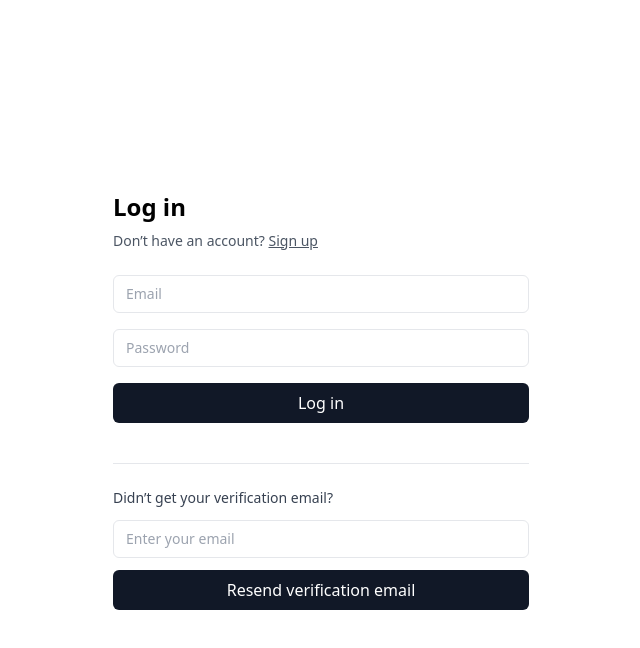
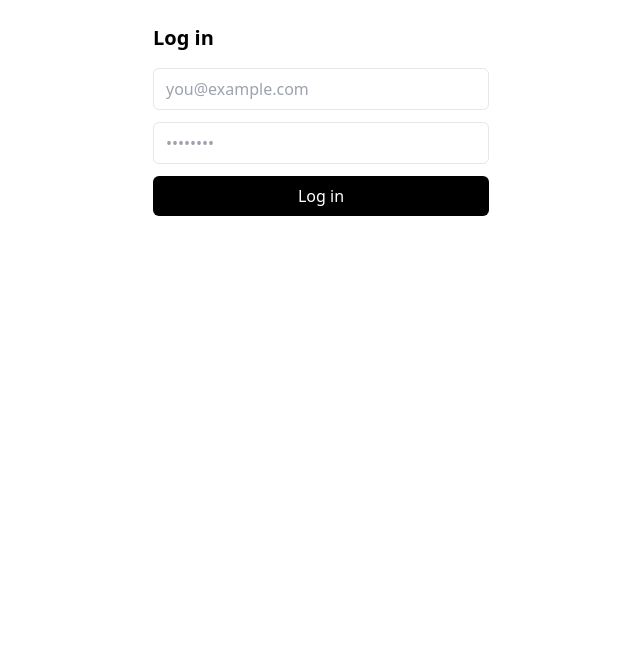
Before and after one commit to begintolern/Linkmint, a Next.js app: page /login in a window 1280 px wide. Shown: the top 648 px of the page, without its empty margins (319-959 px from the left). Built offline with nearby package versions, Linux system fonts and the light colour scheme.

Commit message:
Finalize middleware & login to ensure session cookie sets

```diff
--- a/app/login/page.tsx
+++ b/app/login/page.tsx
@@ -1,128 +1,50 @@
 // app/login/page.tsx
 "use client";
 
-import { useState, useTransition } from "react";
-import Link from "next/link";
+import { useState } from "react";
+import { signIn } from "next-auth/react";
+import { useRouter, useSearchParams } from "next/navigation";
 
 export default function LoginPage() {
   const [email, setEmail] = useState("");
   const [password, setPassword] = useState("");
-  const [message, setMessage] = useState("");
-  const [isPending, startTransition] = useTransition();
+  const [busy, setBusy] = useState(false);
+  const [err, setErr] = useState<string | null>(null);
+  const router = useRouter();
+  const sp = useSearchParams();
+  const next = sp?.get("next") || "/dashboard";
 
-  async function handleLogin(e: React.FormEvent) {
+  async function onSubmit(e: React.FormEvent) {
     e.preventDefault();
-    setMessage("");
-    startTransition(async () => {
-      try {
-        const res = await fetch("/api/auth/login", {
-          method: "POST",
-          headers: { "Content-Type": "application/json" },
-          body: JSON.stringify({ email, password }),
-        });
-        const data = await res.json();
-        if (!res.ok) {
-          setMessage(data.message || "Login failed.");
-          return;
-        }
-        // Redirect or refresh
-        window.location.href = "/dashboard";
-      } catch {
-        setMessage("Something went wrong. Please try again.");
-      }
+    setBusy(true);
+    setErr(null);
+
+    const res = await signIn("credentials", {
+      email,
+      password,
+      redirect: false,     // NextAuth still sets cookie; we handle navigation
+      callbackUrl: next,
     });
+
+    setBusy(false);
+
+    if (!res) return setErr("No response from server.");
+    if (res.error) return setErr(res.error === "CredentialsSignin" ? "Invalid email or password." : res.error);
+
+    router.push(res.url ?? next);
   }
 
   return (
-    <main className="mx-auto flex min-h-screen max-w-md flex-col justify-center px-4">
-      <h1 className="text-2xl font-semibold">Log in</h1>
-      <p className="mt-2 text-sm text-gray-600">
-        Don’t have an account?{" "}
-        <Link href="/signup" className="underline">
-          Sign up
-        </Link>
-      </p>
-
-      <form onSubmit={handleLogin} className="mt-6 space-y-4">
-        <input
-          type="email"
-          value={email}
-          onChange={(e) => setEmail(e.target.value)}
-          placeholder="Email"
-          className="w-full rounded-md border px-3 py-2 text-sm"
-          required
-        />
-        <input
-          type="password"
-          value={password}
-          onChange={(e) => setPassword(e.target.value)}
-          placeholder="Password"
-          className="w-full rounded-md border px-3 py-2 text-sm"
-          required
-        />
-        <button
-          type="submit"
-          disabled={isPending}
-          className="w-full rounded-md bg-gray-900 py-2 text-white hover:bg-black transition"
-        >
-          {isPending ? "Logging in..." : "Log in"}
+    <main className="mx-auto max-w-sm p-6 space-y-4">
+      <h1 className="text-xl font-semibold">Log in</h1>
+      <form onSubmit={onSubmit} className="space-y-3">
+        <input type="email" value={email} onChange={e=>setEmail(e.target.value)} placeholder="you@example.com" className="w-full rounded-md border px-3 py-2" required />
+        <input type="password" value={password} onChange={e=>setPassword(e.target.value)} placeholder="••••••••" className="w-full rounded-md border px-3 py-2" required />
+        <button disabled={busy} className="w-full rounded-md bg-black text-white py-2 disabled:opacity-60">
+          {busy ? "Signing in…" : "Log in"}
         </button>
       </form>
-
-      {message && <p className="mt-3 text-sm text-red-600">{message}</p>}
-
-      {/* Resend verification form */}
-      <ResendVerification />
+      {err && <p className="text-sm text-red-600">{err}</p>}
     </main>
   );
 }
-
-function ResendVerification() {
-  const [email, setEmail] = useState("");
-  const [message, setMessage] = useState("");
-  const [isPending, startTransition] = useTransition();
-
-  async function handleResend(e: React.FormEvent) {
-    e.preventDefault();
-    setMessage("");
-    startTransition(async () => {
-      try {
-        const res = await fetch("/api/auth/resend-verification", {
-          method: "POST",
-          headers: { "Content-Type": "application/json" },
-          body: JSON.stringify({ email }),
-        });
-        const data = await res.json();
-        setMessage(data.message || "Check your inbox.");
-      } catch {
-        setMessage("Something went wrong. Please try again.");
-      }
-    });
-  }
-
-  return (
-    <div className="mt-10 border-t pt-6">
-      <h2 className="text-sm font-medium text-gray-700">
-        Didn’t get your verification email?
-      </h2>
-      <form onSubmit={handleResend} className="mt-3 space-y-3">
-        <input
-          type="email"
-          value={email}
-          onChange={(e) => setEmail(e.target.value)}
-          placeholder="Enter your email"
-          className="w-full rounded-md border px-3 py-2 text-sm"
-          required
-        />
-        <button
-          type="submit"
-          disabled={isPending}
-          className="w-full rounded-md bg-gray-900 py-2 text-white hover:bg-black transition"
-        >
-          {isPending ? "Sending..." : "Resend verification email"}
-        </button>
-        {message && <p className="text-sm text-gray-600">{message}</p>}
-      </form>
-    </div>
-  );
-}
```
